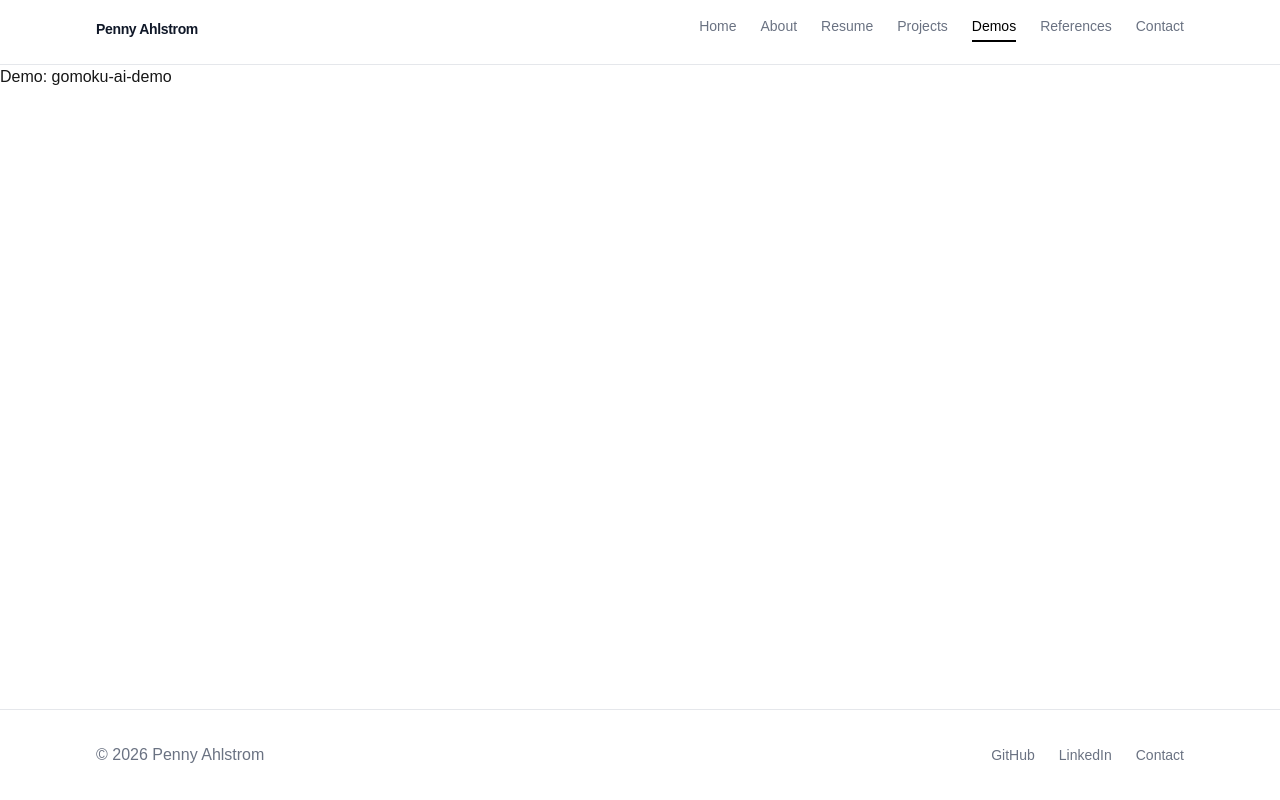
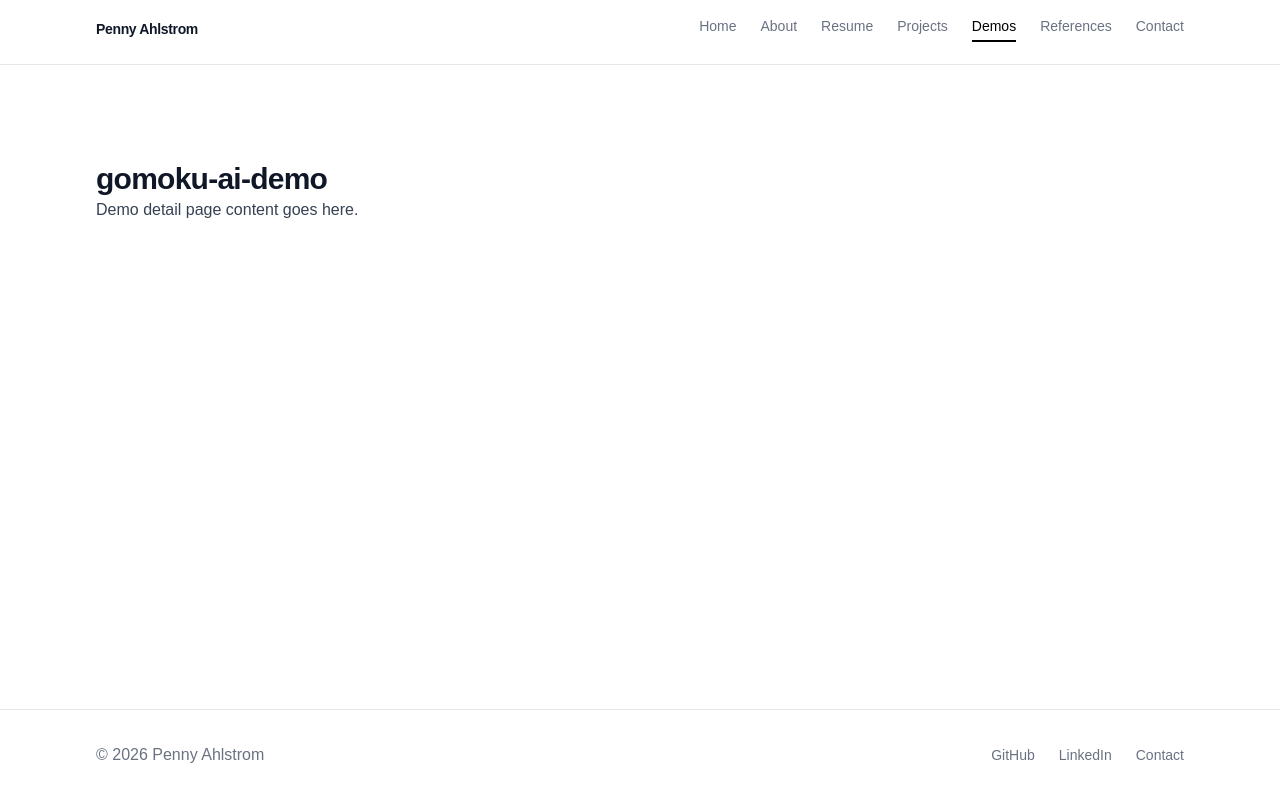
Before and after one commit to PennyAhlstrom/my-portfolio, a Next.js app: page /demos/gomoku-ai-demo in a window 1280 px wide. Built offline with nearby package versions, Linux system fonts and the light colour scheme.

Commit message:
added slug page for projects and demos

```diff
--- a/app/demos/[slug]/page.tsx
+++ b/app/demos/[slug]/page.tsx
@@ -1,9 +1,24 @@
+import Section from "@/components/ui/SectionWrapper";
+import Container from "@/components/layout/Container";
+import SectionHeader from "@/components/ui/SectionHeader";
+import Text from "@/components/ui/Text";
+
 type DemoPageProps = {
   params: {
-    slug: string
-  }
-}
+    slug: string;
+  };
+};
 
 export default function DemoPage({ params }: DemoPageProps) {
-  return <div>Demo: {params.slug}</div>
+  return (
+    <Section>
+      <Container>
+        <SectionHeader>{params.slug}</SectionHeader>
+
+        <Text className="mt-4 max-w-3xl">
+          Demo detail page content goes here.
+        </Text>
+      </Container>
+    </Section>
+  );
 }
--- a/app/projects/[slug]/page.tsx
+++ b/app/projects/[slug]/page.tsx
@@ -1,9 +1,24 @@
+import Section from "@/components/ui/SectionWrapper";
+import Container from "@/components/layout/Container";
+import SectionHeader from "@/components/ui/SectionHeader";
+import Text from "@/components/ui/Text";
+
 type ProjectPageProps = {
   params: {
-    slug: string
-  }
-}
+    slug: string;
+  };
+};
 
 export default function ProjectPage({ params }: ProjectPageProps) {
-  return <div>Project: {params.slug}</div>
+  return (
+    <Section>
+      <Container>
+        <SectionHeader>{params.slug}</SectionHeader>
+
+        <Text className="mt-4 max-w-3xl">
+          Project detail page content goes here.
+        </Text>
+      </Container>
+    </Section>
+  );
 }
```
